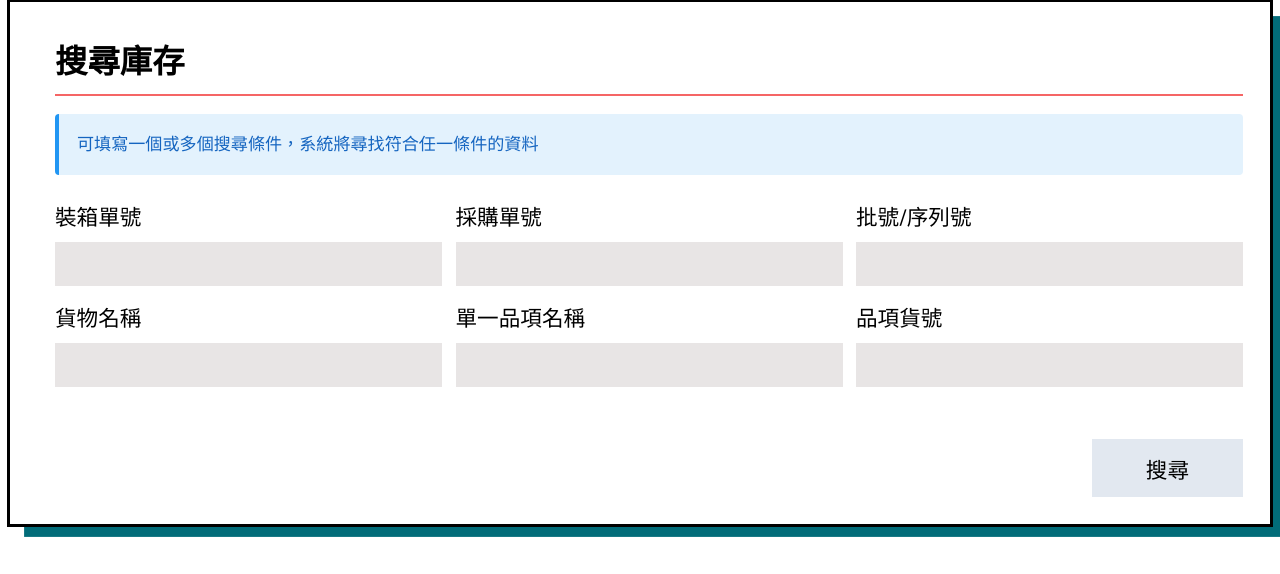
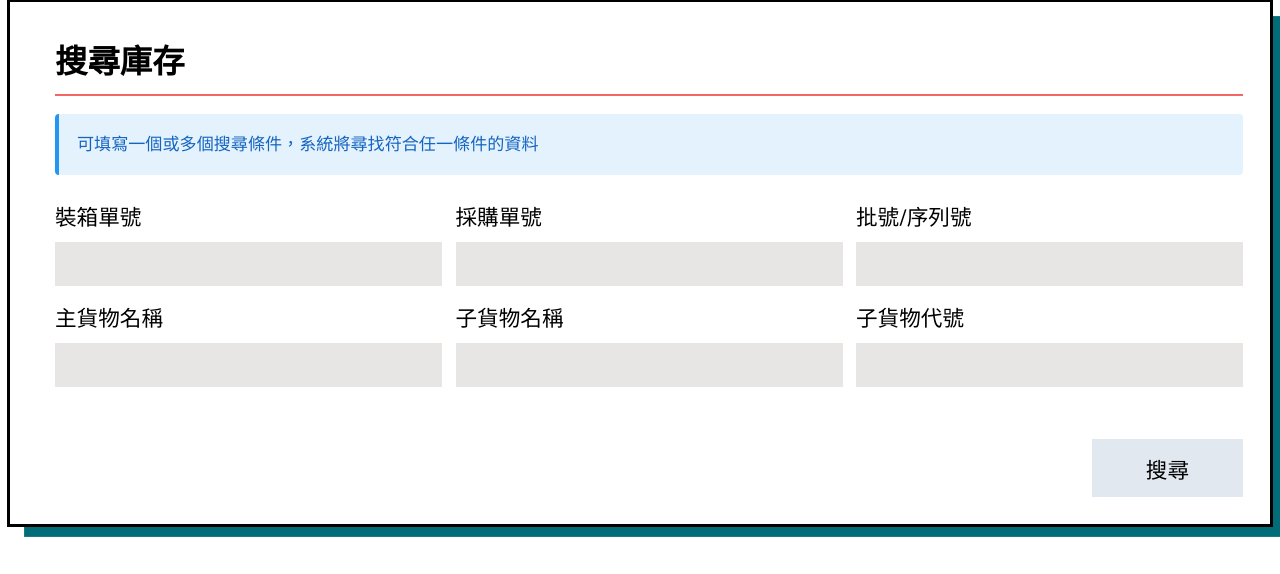
Before and after one commit to JSChen0404/warehousing_system, a Flask app: page /search in a window 1280 px wide. Shown: the part 125-699 px from the top of the page. Run offline with Flask 3, Linux system fonts and the light colour scheme; the visitor is signed in with stand-in values (Sample User, id 1); parts of the project's set-up code (start-up, migrations or seed data) failed here and were passed over; some libraries are stand-ins or nearby versions.

Commit message:
Rename field labels to standardized Chinese terminology
- parent_item_name → 主貨物名稱
- child_item_name  → 子貨物名稱
- parent_item_code → 主貨物代號
- child_item_code  → 子貨物代號

Updated across forms.py and all 8 templates (table headers,
form labels, summary labels, and hint text).

Co-Authored-By: Claude Sonnet 4.6 <noreply@anthropic.com>

```diff
--- a/warehousing_system/forms.py
+++ b/warehousing_system/forms.py
@@ -25,12 +25,12 @@ class LoginForm(FlaskForm):
 
 class PackingListForm(FlaskForm):
     """裝箱單 + 貨物層級表單 (Step 1)"""
-    parent_item_name = SelectField('貨物名稱', validators=[DataRequired()], choices=[])
+    parent_item_name = SelectField('主貨物名稱', validators=[DataRequired()], choices=[])
     experiment_category = StringField('實驗類別', validators=[Optional()])
     arrival_date = DateField('到貨日', format='%Y-%m-%d', validators=[DataRequired()])
     packing_no = StringField('裝箱單號', validators=[DataRequired()])
     purchase_order_no = StringField('採購單號 (NCMO)', validators=[Optional()])
-    parent_item_code = StringField('貨號', validators=[Optional()])
+    parent_item_code = StringField('主貨物代號', validators=[Optional()])
     submit = SubmitField('下一步：填寫品項明細')
 
 
@@ -38,9 +38,9 @@ class SearchForm(FlaskForm):
     """多條件搜尋表單"""
     packing_no = StringField('裝箱單號', validators=[Optional()])
     purchase_order_no = StringField('採購單號', validators=[Optional()])
-    parent_item_name = StringField('貨物名稱', validators=[Optional()])
-    child_item_name = StringField('單一品項名稱', validators=[Optional()])
-    child_item_code = StringField('品項貨號', validators=[Optional()])
+    parent_item_name = StringField('主貨物名稱', validators=[Optional()])
+    child_item_name = StringField('子貨物名稱', validators=[Optional()])
+    child_item_code = StringField('子貨物代號', validators=[Optional()])
     batch_or_serial_no = StringField('批號/序列號', validators=[Optional()])
     submit = SubmitField('搜尋')
 
@@ -49,15 +49,15 @@ class UpdateQuantityForm(FlaskForm):
     """搜尋要更新的資料"""
     packing_no = StringField('裝箱單號', validators=[Optional()])
     purchase_order_no = StringField('採購單號', validators=[Optional()])
-    parent_item_name = StringField('貨物名稱', validators=[Optional()])
-    child_item_name = StringField('單一品項名稱', validators=[Optional()])
-    child_item_code = StringField('品項貨號', validators=[Optional()])
+    parent_item_name = StringField('主貨物名稱', validators=[Optional()])
+    child_item_name = StringField('子貨物名稱', validators=[Optional()])
+    child_item_code = StringField('子貨物代號', validators=[Optional()])
     submit = SubmitField('搜尋')
 
 
 class WithdrawalForm(FlaskForm):
     """取貨單表單"""
-    child_item_code = StringField('品項貨號', validators=[DataRequired()])
+    child_item_code = StringField('子貨物代號', validators=[DataRequired()])
     batch_or_serial_no = StringField('批號/序列號', validators=[DataRequired()])
     withdrawal_quantity = FloatField('取貨數量', validators=[DataRequired(), NumberRange(min=0)])
     withdrawal_date = DateField('取貨日期', format='%Y-%m-%d', validators=[DataRequired()])
--- a/warehousing_system/templates/add_data.html
+++ b/warehousing_system/templates/add_data.html
@@ -13,7 +13,7 @@
         <h2 class="form__title">新增資料 — Step 1：貨物資料</h2>
 
         <div class="form__hint">
-            <p>💡 選擇貨物名稱後，下一步會自動帶出該貨物的所有單一品項供您填寫</p>
+            <p>💡 選擇主貨物名稱後，下一步會自動帶出該貨物的所有子貨物名稱供您填寫</p>
         </div>
 
         {{ form.hidden_tag() }}
--- a/warehousing_system/templates/approval.html
+++ b/warehousing_system/templates/approval.html
@@ -14,7 +14,7 @@
                 <h3>申請資訊</h3>
                 <div class="info-grid">
                     <div class="info-item">
-                        <span class="info-label">品項貨號：</span>
+                        <span class="info-label">子貨物代號：</span>
                         <span class="info-value">{{ inventory.child_item_code }}</span>
                     </div>
                     <div class="info-item">
@@ -26,7 +26,7 @@
                         <span class="info-value">{{ inventory.packing_no }}</span>
                     </div>
                     <div class="info-item">
-                        <span class="info-label">單一品項名稱：</span>
+                        <span class="info-label">子貨物名稱：</span>
                         <span class="info-value">{{ inventory.child_item_name }}</span>
                     </div>
                     <div class="info-item">
--- a/warehousing_system/templates/approval_list.html
+++ b/warehousing_system/templates/approval_list.html
@@ -17,10 +17,10 @@
                     <thead>
                         <tr>
                             <th class="table__cell table__cell--header">申請編號</th>
-                            <th class="table__cell table__cell--header">品項貨號</th>
+                            <th class="table__cell table__cell--header">子貨物代號</th>
                             <th class="table__cell table__cell--header">批號/序列號</th>
                             <th class="table__cell table__cell--header">裝箱單號</th>
-                            <th class="table__cell table__cell--header">單一品項名稱</th>
+                            <th class="table__cell table__cell--header">子貨物名稱</th>
                             <th class="table__cell table__cell--header">目前庫存</th>
                             <th class="table__cell table__cell--header">取貨數量</th>
                             <th class="table__cell table__cell--header">單位</th>
--- a/warehousing_system/templates/search.html
+++ b/warehousing_system/templates/search.html
@@ -42,15 +42,15 @@
             <table class="table table-full">
                 <thead>
                     <tr>
-                        <th class="table__cell table__cell--header">品項貨號</th>
+                        <th class="table__cell table__cell--header">子貨物代號</th>
                         <th class="table__cell table__cell--header">批號/序列號</th>
                         <th class="table__cell table__cell--header">裝箱單號</th>
                         <th class="table__cell table__cell--header">到貨日</th>
                         <th class="table__cell table__cell--header">採購單號</th>
-                        <th class="table__cell table__cell--header">貨物名稱</th>
+                        <th class="table__cell table__cell--header">主貨物名稱</th>
                         <th class="table__cell table__cell--header">實驗類別</th>
-                        <th class="table__cell table__cell--header">貨號</th>
-                        <th class="table__cell table__cell--header">單一品項名稱</th>
+                        <th class="table__cell table__cell--header">主貨物代號</th>
+                        <th class="table__cell table__cell--header">子貨物名稱</th>
                         <th class="table__cell table__cell--header">有效期限</th>
                         <th class="table__cell table__cell--header">數量</th>
                         <th class="table__cell table__cell--header">單位</th>
--- a/warehousing_system/templates/update_data.html
+++ b/warehousing_system/templates/update_data.html
@@ -69,10 +69,10 @@
                 <table class="table table-full">
                     <thead>
                         <tr>
-                            <th class="table__cell table__cell--header">品項貨號</th>
+                            <th class="table__cell table__cell--header">子貨物代號</th>
                             <th class="table__cell table__cell--header">批號/序列號</th>
                             <th class="table__cell table__cell--header">裝箱單號</th>
-                            <th class="table__cell table__cell--header">單一品項名稱</th>
+                            <th class="table__cell table__cell--header">子貨物名稱</th>
                             <th class="table__cell table__cell--header">到期日</th>
                             <th class="table__cell table__cell--header">數量</th>
                             <th class="table__cell table__cell--header">單位</th>
@@ -137,7 +137,7 @@
 
         <div class="submit-section">
             <button type="submit" name="update" class="btn-submit">✓ 送出更新</button>
-            <p class="help-text">💡 灰色欄位（品項貨號、批號、裝箱單號）為主鍵無法編輯</p>
+            <p class="help-text">💡 灰色欄位（子貨物代號、批號、裝箱單號）為主鍵無法編輯</p>
         </div>
     </form>
     {% endif %}
--- a/warehousing_system/templates/withdrawal_list.html
+++ b/warehousing_system/templates/withdrawal_list.html
@@ -17,10 +17,10 @@
                     <thead>
                         <tr>
                             <th class="table__cell table__cell--header">申請編號</th>
-                            <th class="table__cell table__cell--header">品項貨號</th>
+                            <th class="table__cell table__cell--header">子貨物代號</th>
                             <th class="table__cell table__cell--header">批號/序列號</th>
                             <th class="table__cell table__cell--header">裝箱單號</th>
-                            <th class="table__cell table__cell--header">單一品項名稱</th>
+                            <th class="table__cell table__cell--header">子貨物名稱</th>
                             <th class="table__cell table__cell--header">取貨數量</th>
                             <th class="table__cell table__cell--header">單位</th>
                             <th class="table__cell table__cell--header">取貨日期</th>
```
Also changed, not shown: warehousing_system/templates/add_items.html (+5 -5 lines), warehousing_system/templates/inventory.html (+4 -4 lines).
